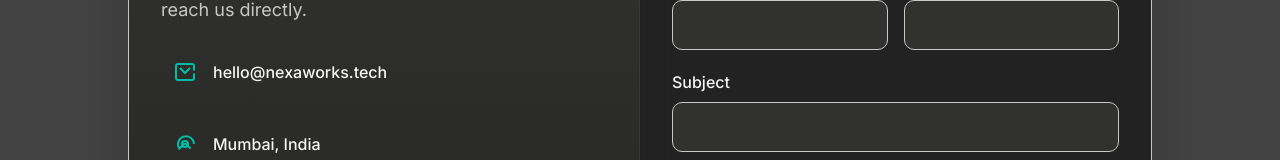
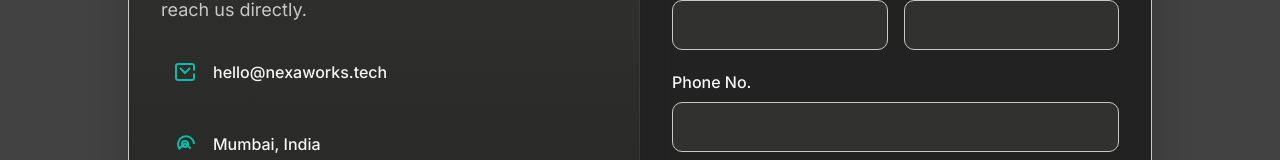
Before and after one commit to sahilghewari/NexaWorks, a Next.js app: page /contact in a window 1280 px wide. Shown: the part 292-452 px from the top of the page. Built offline with nearby package versions, Linux system fonts and the light colour scheme.

Commit message:
Update page.tsx

```diff
--- a/src/app/contact/page.tsx
+++ b/src/app/contact/page.tsx
@@ -116,7 +116,7 @@ export default function ContactPage() {
                 </div>
               </div>
               <div>
-                <label className="block text-[#F5F5F5] mb-2 font-medium" htmlFor="subject">Subject</label>
+                <label className="block text-[#F5F5F5] mb-2 font-medium" htmlFor="Phone No.">Phone No.</label>
                 <input
                   className="w-full px-4 py-3 rounded-lg bg-[#31312f] text-[#F5F5F5] border border-[#C8C8C8] focus:outline-none focus:ring-2 focus:ring-[#00BFA6]"
                   type="text"
```
